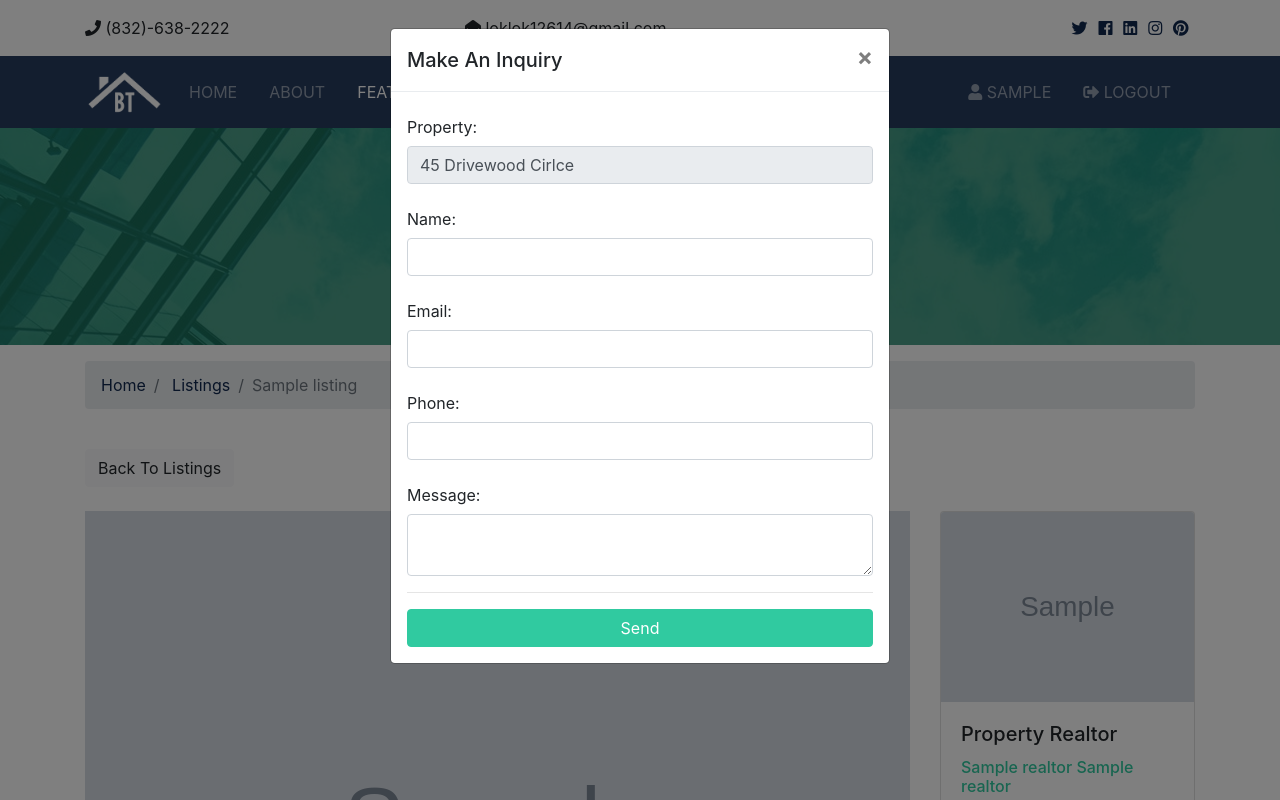
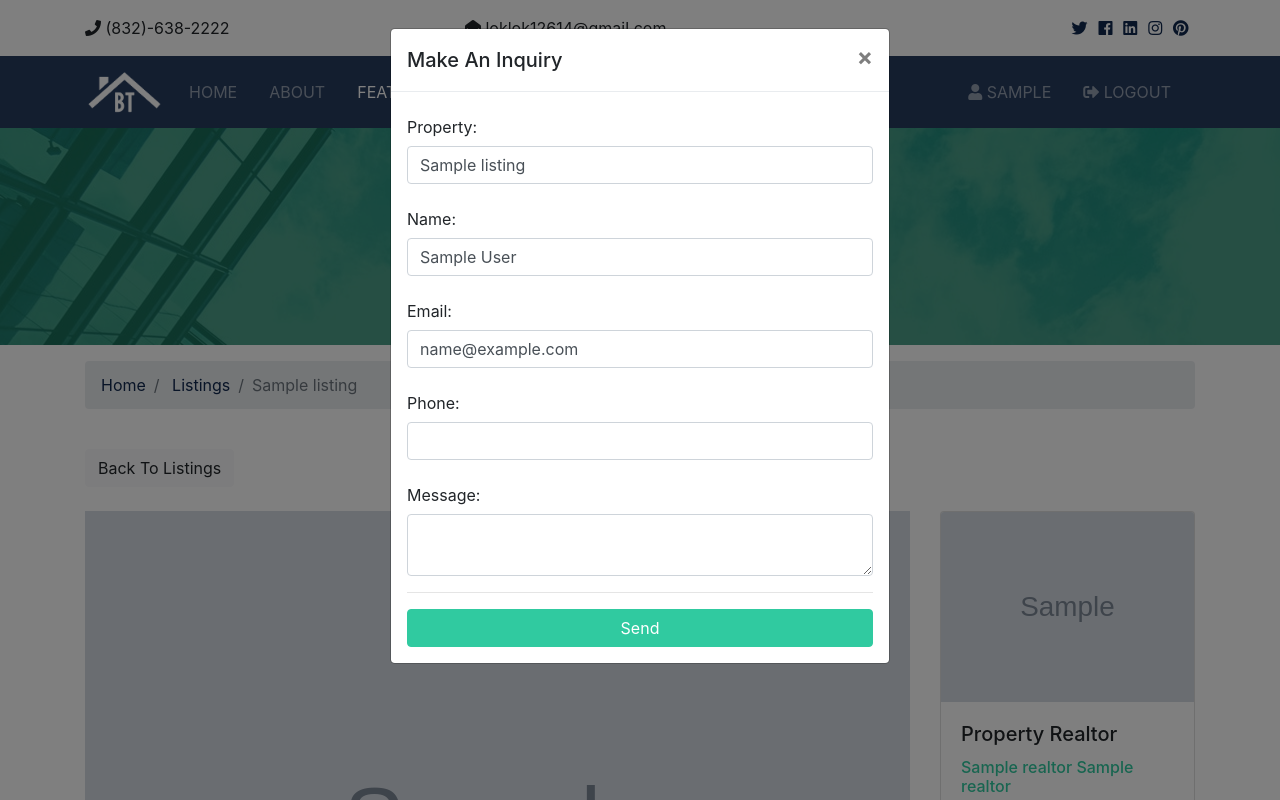
Before and after one commit to cleung0305/Django-Realestate, a Django app: page /listings/1 in a window 1280 px wide, after a click on "Make An Inquiry". Run offline with Django 3.2, Linux system fonts and the light colour scheme; the first user in the database is signed in; tables that the repository leaves empty hold one stand-in row (Sample ...); some libraries are stand-ins or nearby versions.

Commit message:
Inquiry, send email to user

```diff
--- a/accounts/views.py
+++ b/accounts/views.py
@@ -107,7 +107,10 @@
         error = False
 
         user = auth.authenticate(username=username, password=password)
-
+        if not user.is_active:
+            error = True
+            messages.error(request, 'Registration not complete, please check your inbox for verification email.')
+            return redirect('accounts:login')
         if user is not None and error is False:
             auth.login(request, user)
             messages.success(request, 'You are now logged in')
--- a/contacts/models.py
+++ b/contacts/models.py
@@ -8,7 +8,7 @@ class Contact(models.Model):
     user_id = models.IntegerField(blank=True)
     name = models.CharField(max_length=200)
     email = models.EmailField(max_length=200)
-    phone = models.CharField(max_length=20)
+    phone = models.CharField(max_length=20, blank=True)
     massage = models.TextField(blank=True)
     contact_date = models.DateTimeField(default=datetime.now, blank=True)
 
--- /dev/null
+++ b/contacts/urls.py
@@ -0,0 +1,9 @@
+from django.urls import path
+
+from . import views
+
+app_name = 'contact'
+
+urlpatterns = [
+    path('contact', views.contact, name='contact'),
+]
--- a/realestate/settings.py
+++ b/realestate/settings.py
@@ -154,9 +154,10 @@ MESSAGE_TAGS = {
 
 AUTHENTICATION_BACKENDS = ('accounts.custombackends.EmailBackend',)
 
+# Email Config
 from .email_key import email, email_pw
 EMAIL_USE_TLS = True
 EMAIL_HOST = 'smtp.gmail.com'
+EMAIL_PORT = 587
 EMAIL_HOST_USER = email
 EMAIL_HOST_PASSWORD = email_pw
-EMAIL_PORT = 587
--- a/realestate/urls.py
+++ b/realestate/urls.py
@@ -22,5 +22,6 @@ urlpatterns = [
     path('', include('pages.urls', namespace='pages')),
     path('listings/', include('listings.urls', namespace='listings')),
     path('accounts/', include('accounts.urls', namespace='accounts')),
+    path('contacts/', include('contacts.urls', namespace='contacts')),
     path('admin/', admin.site.urls),
 ] + static(settings.MEDIA_URL, document_root=settings.MEDIA_ROOT)
--- a/templates/listings/listing.html
+++ b/templates/listings/listing.html
@@ -138,18 +139,26 @@
           </button>
         </div>
         <div class="modal-body">
-          <form>
+          <form action="{% url 'contacts:contact' %}" method="POST">
+            {% csrf_token %}
+            {% if user.is_authenticated %}
+              <input type="hidden" name="user_id" value="{{ user.id }}">
+            {% else %}
+              <input type="hidden" name="user_id" value="0">
+            {% endif %}
+            <input type="hidden" name="realtor_email" value="{{ listing.realtor.email }}">
+            <input type="hidden" name="listing_id" value="{{ listing.id }}">
             <div class="form-group">
               <label for="property_name" class="col-form-label">Property:</label>
-              <input type="text" name="listing" class="form-control" value="45 Drivewood Cirlce" disabled>
+              <input type="text" name="listing" class="form-control" value="{{ listing.title }}">
             </div>
             <div class="form-group">
               <label for="name" class="col-form-label">Name:</label>
-              <input type="text" name="name" class="form-control" required>
+              <input type="text" name="name" class="form-control" {% if user.is_authenticated %} value="{{ user.first_name }} {{ user.last_name }}" {% endif %} required>
             </div>
             <div class="form-group">
               <label for="email" class="col-form-label">Email:</label>
-              <input type="email" name="email" class="form-control" required>
+              <input type="email" name="email" class="form-control" {% if user.is_authenticated %} value="{{ user.email }}" {% endif %} required>
             </div>
             <div class="form-group">
               <label for="phone" class="col-form-label">Phone:</label>
```
Also changed, not shown: other parts of templates/listings/listing.html (+1 -0 lines), contacts/views.py (+45 -1 lines), templates/contacts/inquiry_email.html (added, +11 -0 lines), contacts/migrations/0002_alter_contact_phone.py (added).
